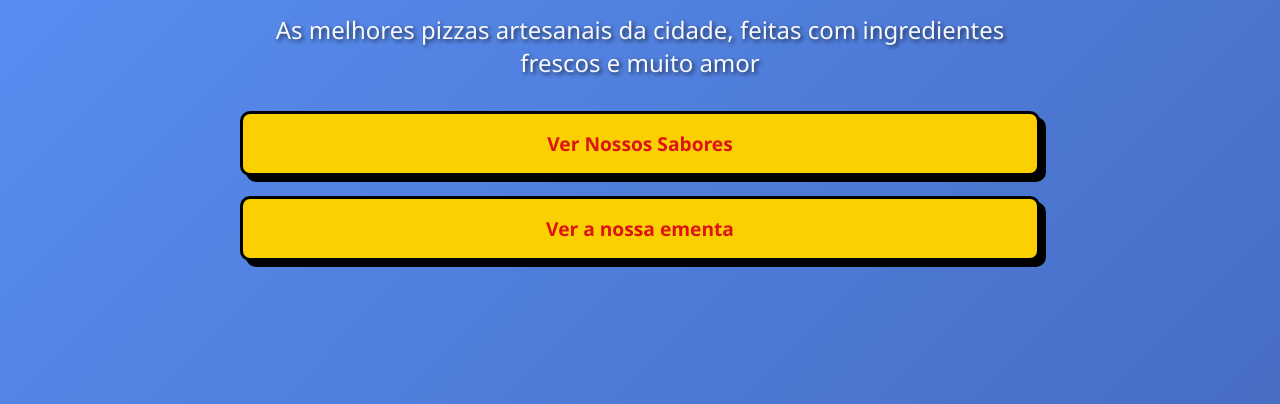
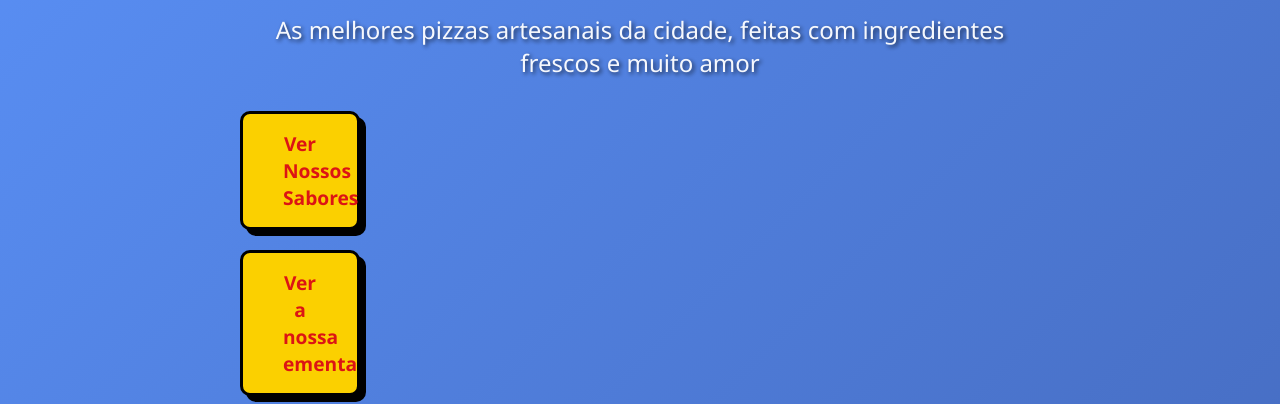
Before and after one commit to SuperPizzariaa/Site, a plain HTML site: page index.html in a window 1280 px wide. Shown: the part 409-813 px from the top of the page. Drawn offline with Linux system fonts and the light colour scheme.

Commit message:
Update index.html

```diff
--- a/index.html
+++ b/index.html
@@ -66,7 +66,7 @@
             display: block;
             animation: fadeInUp 1s ease 0.4s backwards;
             box-shadow: 6px 6px 0px #000;
-            length: 120px;
+            width: 120px;
             margin-bottom: 20px;
         }
 
```
